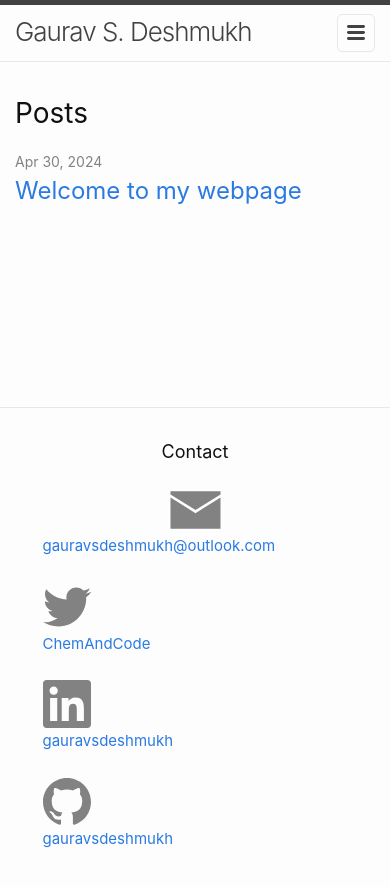
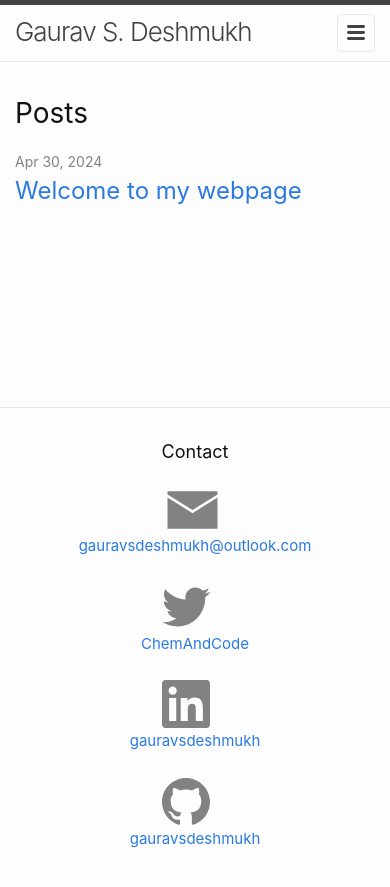
Before and after one commit to gauravsdeshmukh/gauravsdeshmukh.github.io, a Jekyll site: the page built from index.markdown, in a window 390 px wide. Shown: the top 887 px of the page. Built offline with Jekyll 4.4.1, drawn with Linux system fonts in a browser that asks for light colours.

Commit message:
Fixed mobile footer

```diff
--- a/_sass/minima/_base.scss
+++ b/_sass/minima/_base.scss
@@ -218,7 +218,7 @@ pre {
     vertical-align: text-top;
     margin: 0 auto;
     @include media-query($on-palm){
-        width: 100%;
+        width: 20%;
     }
 }
 
--- a/assets/main.scss
+++ b/assets/main.scss
@@ -17,4 +17,5 @@
     align-items: center;
     justify-content: center;
     gap: 25px;
+    text-align: center;
 }
```
